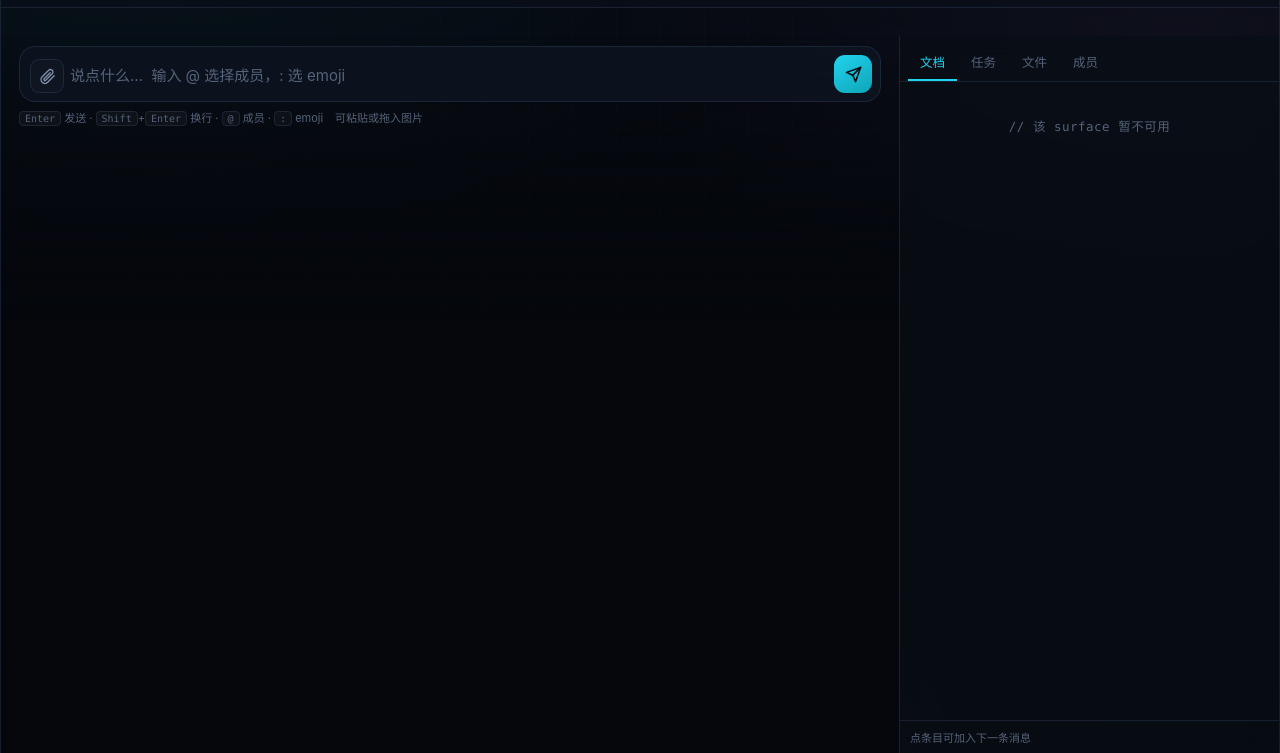
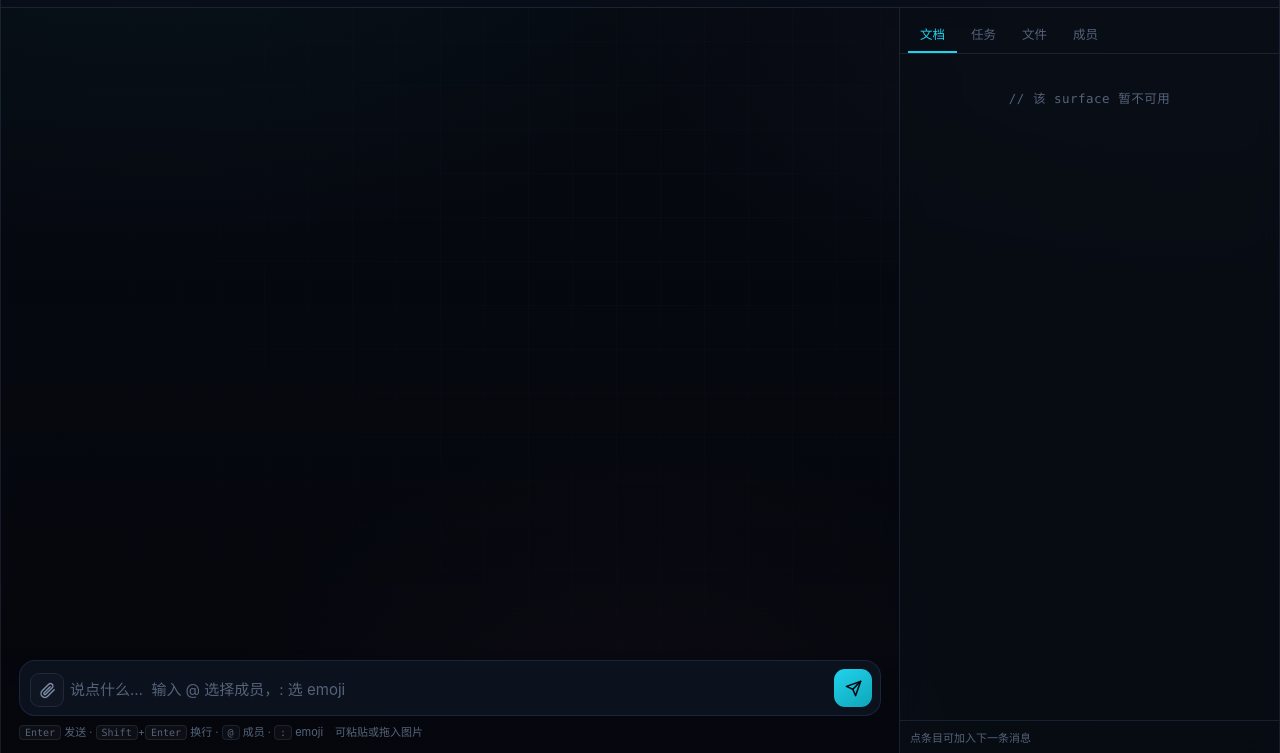
Before and after one commit to ialer/AI-team-hub, a website with bundled scripts: page public/index.html in a window 1280 px wide. Both pictures are taken after a click on the button 1233 px from the left and 27 px from the top of the page. Shown: the part 47-800 px from the top of the page. Built offline with nearby package versions, Linux system fonts and the light colour scheme; files whose address does not match are found by name.

Commit message:
fix(ui): place panel in the right column explicitly when open

```diff
--- a/public/style.css
+++ b/public/style.css
@@ -80,13 +80,18 @@ body::before {
   box-shadow: 0 0 80px -30px rgba(34, 211, 238, 0.16);
 }
 
-/* With the workspace panel open, the chat shrinks to the left column. */
+/* With the workspace panel open, the chat shrinks to the left column and the
+   panel becomes the full-height right column. Every child is placed explicitly:
+   auto-placement otherwise drops the panel into the last row instead. */
 .app.with-panel {
   grid-template-columns: minmax(0, 1fr) minmax(280px, 380px);
 }
 
-.app.with-panel > header { grid-column: 1 / -1; }
-.app.with-panel > footer { grid-column: 1; }
+.app.with-panel > header { grid-column: 1 / -1; grid-row: 1; }
+.app.with-panel > .discuss-bar { grid-column: 1; grid-row: 2; }
+.app.with-panel > main { grid-column: 1; grid-row: 3; }
+.app.with-panel > footer { grid-column: 1; grid-row: 4; }
+.app.with-panel > .panel { grid-column: 2; grid-row: 2 / 5; }
 
 /* ── header ─────────────────────────────────────────── */
 header {
```
